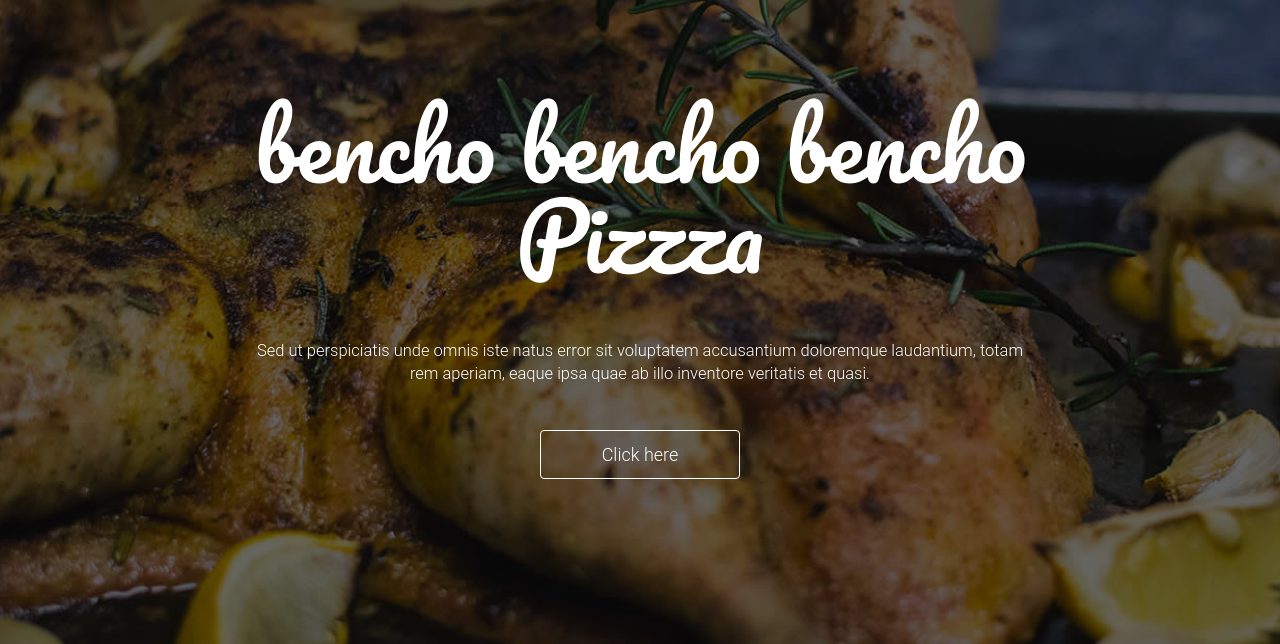
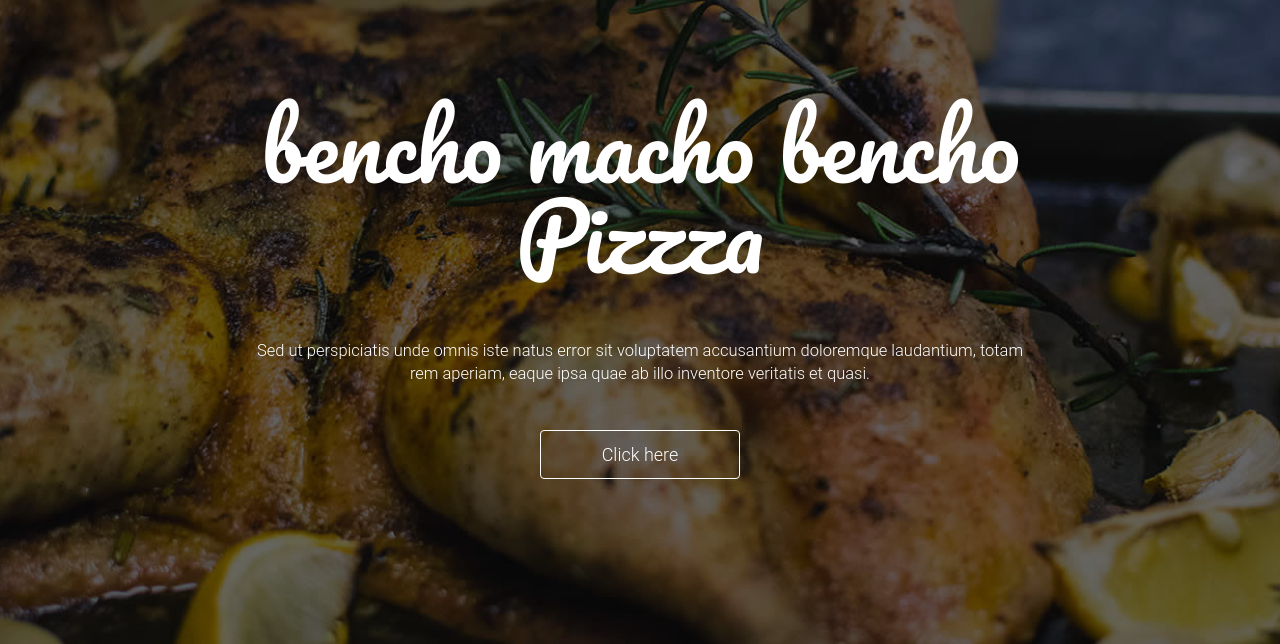
Before and after one commit to ashwin1-dev/1-july, a plain HTML site: page index.html in a window 1280 px wide. Shown: the part 150-794 px from the top of the page. Drawn offline with Linux system fonts and the light colour scheme.

Commit message:
Update index.html

```diff
--- a/index.html
+++ b/index.html
@@ -107,7 +107,7 @@
                         <div class="main_slider text-center">
                             <div class="col-md-12">
                                 <div class="main_slider_content wow zoomIn" data-wow-duration="1s">
-                                    <h1>bencho bencho bencho Pizzza</h1>
+                                    <h1>bencho macho bencho Pizzza</h1>
                                     <p>Sed ut perspiciatis unde omnis iste natus error sit voluptatem accusantium doloremque laudantium, totam rem aperiam, eaque ipsa quae ab illo inventore veritatis et quasi. </p>
                                     <button href="" class="btn-lg">Click here</button>
                                 </div>
```
